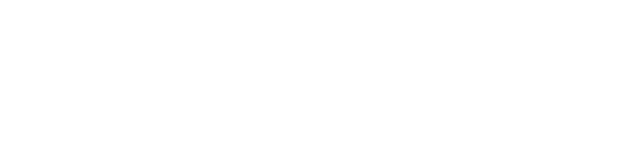
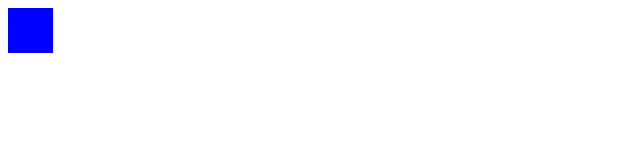
Before and after one commit to arsalanhub/Digital-Clock-D3.js, a plain HTML site: page index.html in a window 1280 px wide. Shown: the whole page, without its empty margins (0-640 px from the left). Drawn offline with nearby package versions, Linux system fonts and the light colour scheme.

Commit message:
made single square with hardcoded value

```diff
--- a/index.html
+++ b/index.html
@@ -9,6 +9,7 @@
     <link rel="stylesheet" href="" />
   </head>
   <body>
+      <div class="container"></div>
     <script src="https://d3js.org/d3.v7.min.js"></script>
     <script src="index.js" async defer></script>
   </body>
--- a/index.js
+++ b/index.js
@@ -1,8 +1,34 @@
-var cnt = 0;
-setInterval(() => {
-  let time = new Date();
-  let h = time.getHours();
-  let m = time.getMinutes();
-  let s = time.getSeconds();
-  //   console.log(s);
-}, 1000);
+var container = d3.select(".container");
+var svg = container
+  .append("svg")
+  .attr("height", window.innerHeight)
+  .attr("width", window.innerWidth);
+
+let squareData = {
+  height: 45,
+  width: 45,
+  x: 0,
+  y: 0,
+  color: "blue",
+  margin: 5,
+};
+
+svg
+  .selectAll("rect")
+  .data([squareData])
+  .enter()
+  .append("rect")
+  .attr("height", (d) => d.height)
+  .attr("width", (d) => d.width)
+  .attr("x", (d) => d.x)
+  .attr("y", (d) => d.y)
+  .attr("fill", (d) => d.color)
+  .attr("margin", (d) => d.margin);
+
+// var cnt = 0;
+// setInterval(() => {
+//   let time = new Date();
+//   let h = time.getHours();
+//   let m = time.getMinutes();
+//   let s = time.getSeconds();
+// }, 1000);
```
